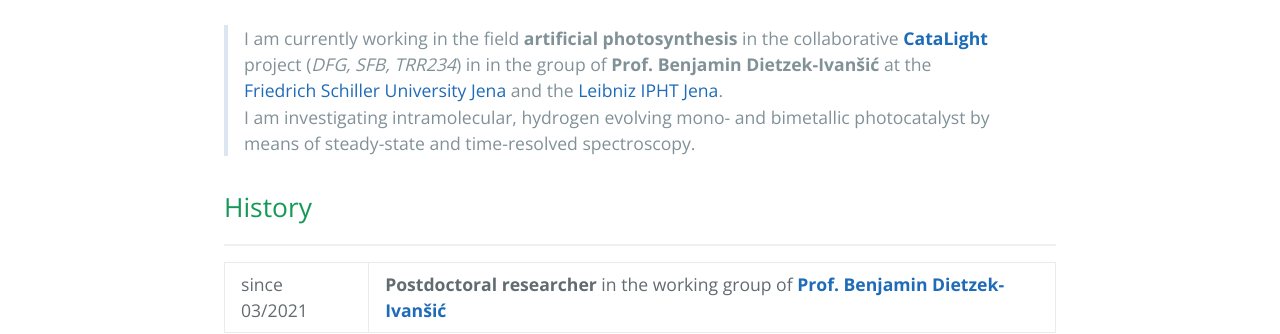
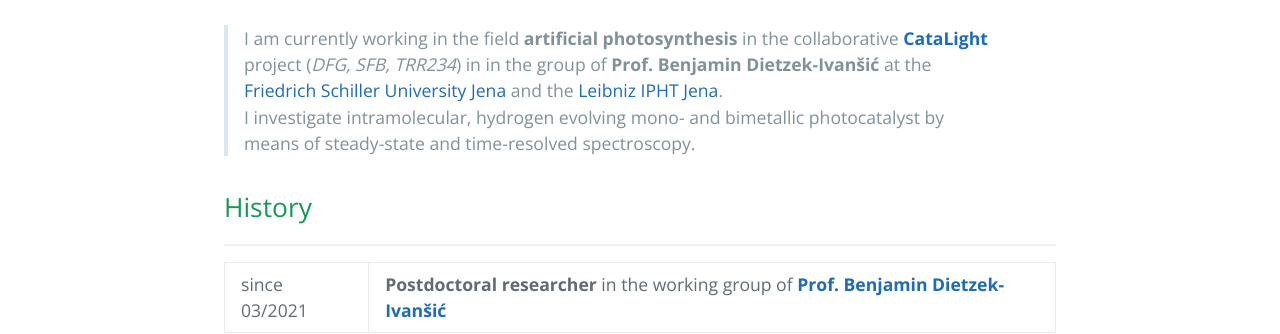
Before and after one commit to carolin-m/carolin-m.github.io, a Jekyll site: the page built from now.md, in a window 1280 px wide. Shown: the part 396-730 px from the top of the page. Built offline with Jekyll 4.4.1, drawn with Linux system fonts in a browser that asks for light colours.

Commit message:
Update now.md

```diff
--- a/now.md
+++ b/now.md
@@ -8,7 +8,7 @@
 ---
 
 > I am currently working in the field **artificial photosynthesis** in the collaborative [**CataLight**](https://www.catalight.eu/) project (*DFG, SFB, TRR234*) in  in the group of **Prof. Benjamin Dietzek-Ivanšić** at the [Friedrich Schiller University Jena](https://www.ipc.uni-jena.de/en/AGDietzek) and the [Leibniz IPHT Jena](https://www.leibniz-ipht.de/en/departments/functional-interfaces/work-groups/photophysics-and-photochemistry-of-functional-interfaces/). <br>
-> I am investigating intramolecular, hydrogen evolving mono- and bimetallic photocatalyst by means of steady-state and time-resolved spectroscopy.
+> I investigate intramolecular, hydrogen evolving mono- and bimetallic photocatalyst by means of steady-state and time-resolved spectroscopy.
 
 ## History <br>
 ________________
```
